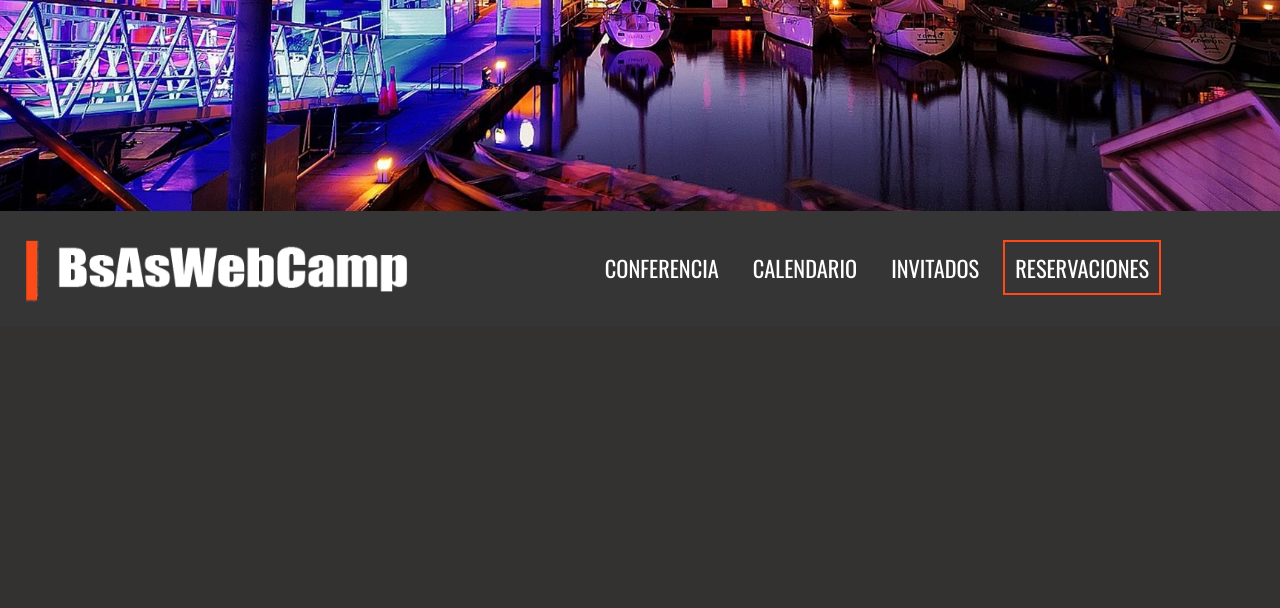
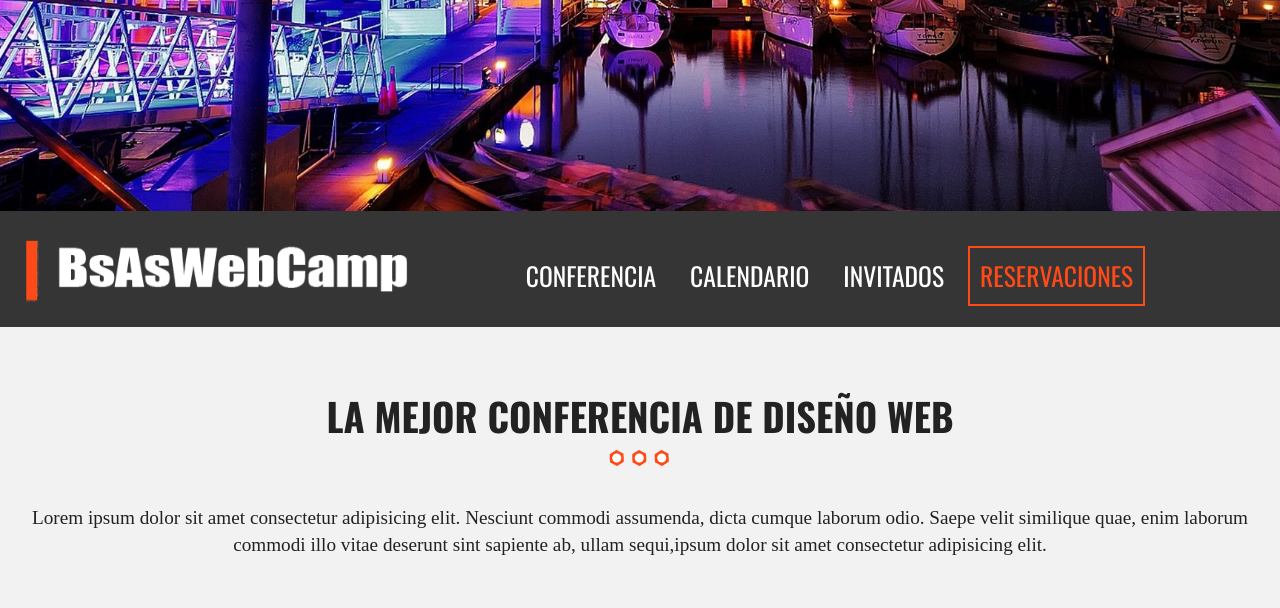
Before and after one commit to SebasAnderson/Taller3, a PHP site: page / in a window 1280 px wide. Shown: the part 589-1197 px from the top of the page. Before the commit the page ends 891 px from the top, so only its background shows below. Run offline with PHP 8.4, Linux system fonts and the light colour scheme.

Commit message:
Agregue algo de la seccion

```diff
--- a/css/main.css
+++ b/css/main.css
@@ -104,9 +104,29 @@ body {
     }
 }
 
+.seccion {
+    padding: 30px 0;
+}
+
+.seccion p {
+    font-size: 1.2em;
+    text-align: center;
+}
+
 h2 {
     font-family: 'Oswald', sans-serif;
-    ;
+    font-size: 2.4em;
+    text-transform: uppercase;
+    text-align: center;
+}
+
+h2::after {
+    content: '';
+    margin: 0 auto;
+    background-image: url(../img/img/separador.png);
+    height: 30px;
+    width: 100px;
+    display: block;
 }
 
 
@@ -209,6 +229,7 @@ div.barra {
 
 div.logo {
     width: 80%;
+    float: left;
 }
 
 div.logo img {
@@ -218,23 +239,26 @@ div.logo img {
 @media only screen and (min-width: 768px) {
     div.logo {
         width: 33%;
-        float: left;
     }
 }
 
 nav.navegacion-principal {
     display: none;
-    padding-right: 6rem;
+    padding-right: 7rem;
 }
 
 nav.navegacion-principal a {
     font-family: 'Oswald', sans-serif;
     color: white;
-    font-size: 1.4em;
+    font-size: 1.6em;
     text-transform: uppercase;
     text-decoration: none;
     transition: all .4s ease;
-    margin-top: 0.4em;
+    margin-top: 0.5em;
+    width: 100%;
+    display: block;
+    text-align: center;
+    margin-bottom: 20px;
 }
 
 nav.navegacion-principal a:hover {
@@ -243,6 +267,11 @@ nav.navegacion-principal a:hover {
 
 nav.navegacion-principal a:last-child {
     border: 2px solid #fe4918;
+    color: #fe4918;
+}
+
+nav.navegacion-principal a:last-child:hover {
+    color: #ffffff;
 }
 
 @media only screen and (min-width:768px) {
@@ -253,10 +282,43 @@ nav.navegacion-principal a:last-child {
         display: block;
     }
     nav.navegacion-principal a {
-        margin-right: 10px;
         padding: 10px 10px;
         display: inline-block;
+        transition: all .4s ease;
+        margin-top: 0.5em;
+        width: auto;
+        display: inline-block;
+        text-align: center;
+        margin: 15px 10px 0 0;
     }
+}
+
+
+/** Menu Movil **/
+
+div.menu-movil {
+    width: 60px;
+    display: block;
+    float: right;
+    text-align: right;
+    margin-top: 12px;
+}
+
+div.menu-movil:hover {
+    cursor: pointer;
+}
+
+@media only screen and (min-width:768px) {
+    div.menu-movil {
+        display: none;
+    }
+}
+
+div.menu-movil span {
+    height: 8px;
+    background-color: white;
+    margin-bottom: 6px;
+    display: block;
 }
 
 
--- a/index.html
+++ b/index.html
@@ -57,7 +57,20 @@
                 <a href="#">Reservaciones</a>
             </nav>
         </div>
+        <!-- Contenedor -->
     </div>
+    <!-- Fin de la barra -->
+
+    <section class="seccion contenedor">
+        <h2>La mejor conferencia de diseño web</h2>
+        <p>Lorem ipsum dolor sit amet consectetur adipisicing elit. Nesciunt commodi assumenda, dicta cumque laborum odio. Saepe velit similique quae, enim laborum commodi illo vitae deserunt sint sapiente ab, ullam sequi,ipsum dolor sit amet consectetur
+            adipisicing elit.
+
+        </p>
+
+    </section>
+
+
 
     <script src="js/vendor/modernizr-3.8.0.min.js"></script>
     <script src="https://code.jquery.com/jquery-3.4.1.min.js" integrity="sha256-CSXorXvZcTkaix6Yvo6HppcZGetbYMGWSFlBw8HfCJo=" crossorigin="anonymous"></script>
```
